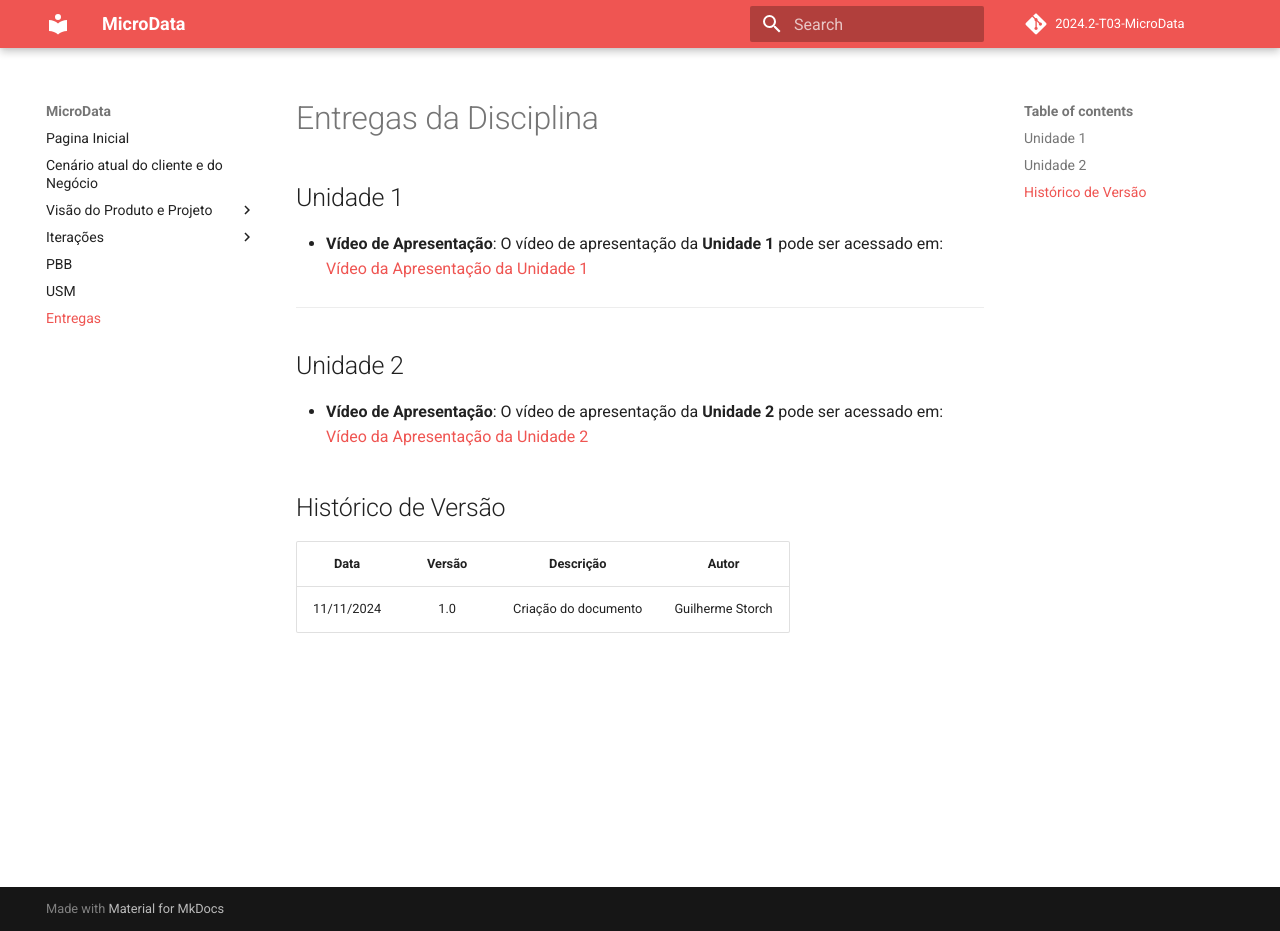
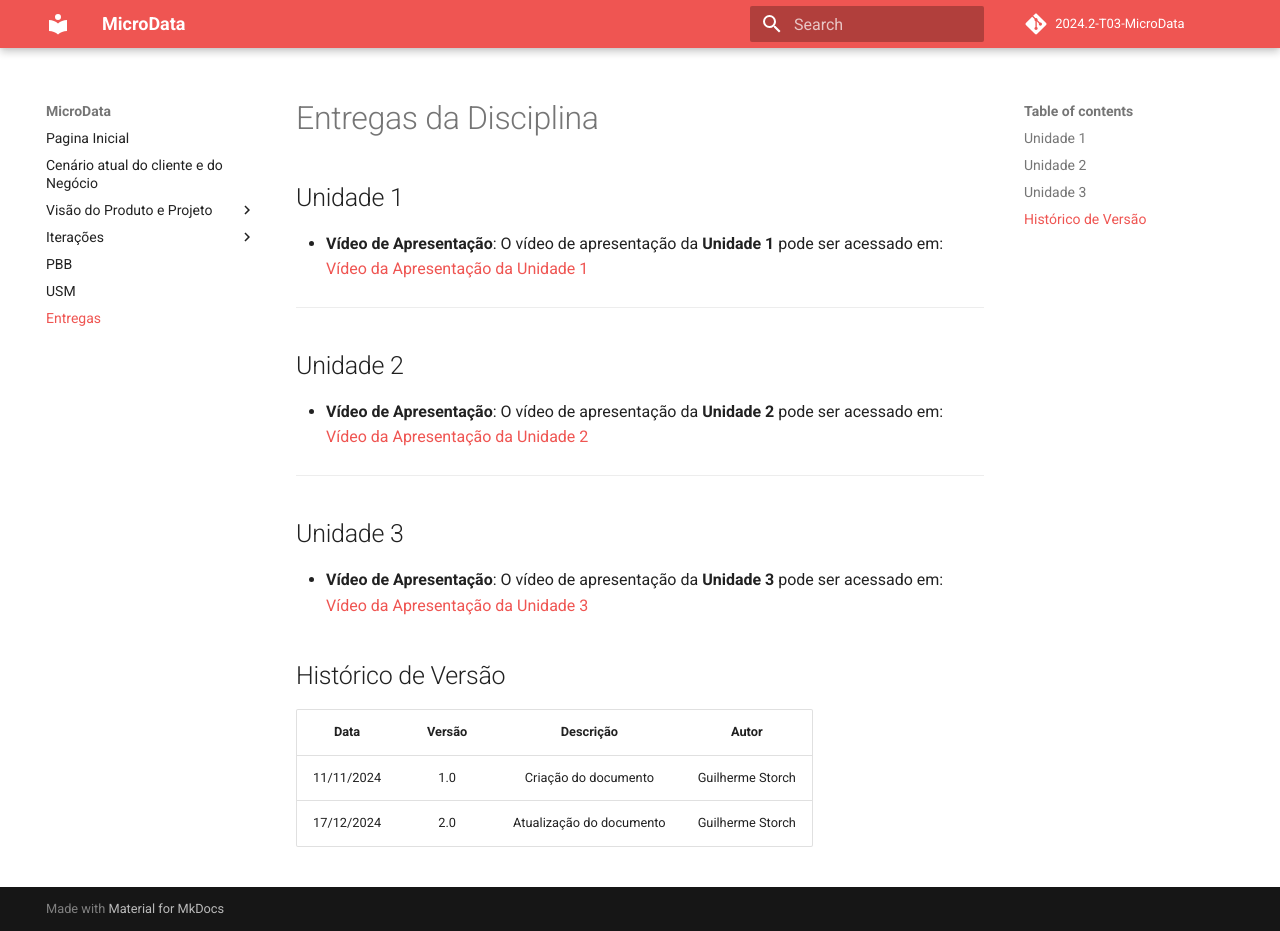
Before and after one commit to storch7/2024.2-T03-MicroData, an MkDocs documentation site: the page built from docs/entregas/entregas.md, in a window 1280 px wide and 931 px high. Built offline with MkDocs 1.6.1 and Material for MkDocs 9.7.7, drawn with Linux system fonts in a browser that asks for light colours; comment, search, counter and statistics services are not loaded.

```diff
--- a/docs/entregas/entregas.md
+++ b/docs/entregas/entregas.md
@@ -11,8 +11,16 @@
 - **Vídeo de Apresentação**: O vídeo de apresentação da **Unidade 2** pode ser acessado em:
 [Vídeo da Apresentação da Unidade 2](https://youtu.be/uh6cnl3GSMU)
 
+---
+## Unidade 3
+
+- **Vídeo de Apresentação**: O vídeo de apresentação da **Unidade 3** pode ser acessado em:
+[Vídeo da Apresentação da Unidade 3](---)
+
+
 ##  Histórico de Versão
 
 | **Data** | **Versão** | **Descrição** | **Autor** |
 | :--------: | :--------: | :--------:  | :--------: |
 |      11/11/2024      |      1.0      |      Criação do documento       |     Guilherme Storch     |
+|      17/12/2024      |      2.0      |      Atualização do documento   |     Guilherme Storch     |
```
Also changed, not shown: docs/iteracoes/iteracao34.md (+6 -0 lines), docs/pbb/pbb.md (+3 -3 lines), docs/usm/userStoryMap.md (+3 -3 lines), docs/visao_produto_projeto/cronograma.md (+3 -0 lines), docs/visao_produto_projeto/visao_do_produto.md (line endings or trailing spaces).
